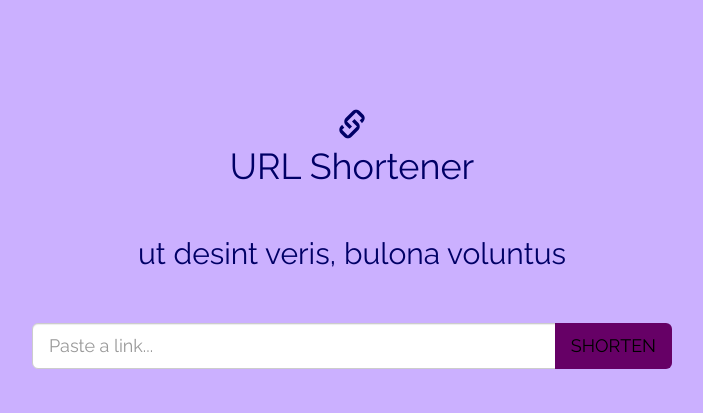
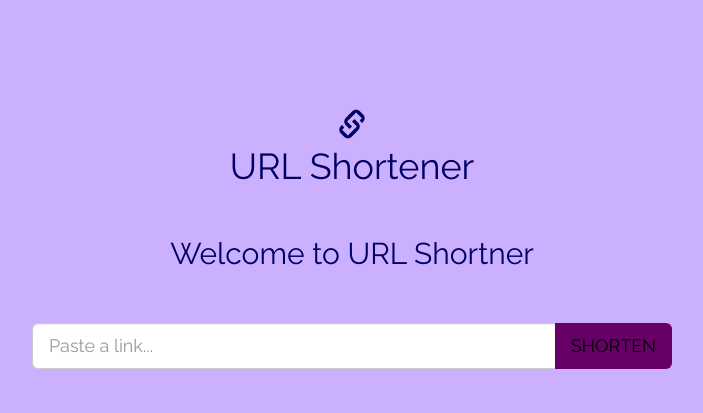
Before and after one commit to ckshitij/urlshort, a website: page views/index.html in a window 1280 px wide. Shown: the whole page, without its empty margins (288-991 px from the left). Drawn offline with nearby package versions, Linux system fonts and the light colour scheme; files that its build step writes are made by us from their sources; files whose address does not match are found by name.

Commit message:
remove mongoose vurnelibilty

```diff
--- a/package.json
+++ b/package.json
@@ -11,7 +11,7 @@
   "dependencies": {
     "body-parser": "^1.15.2",
     "express": "^4.14.0",
-    "mongodb": "^3.5.2",
+    "mongoose": "^5.9.6"
   },
   "repository": {
     "type": "git",
--- a/views/index.html
+++ b/views/index.html
@@ -21,7 +21,7 @@
         <div class="inner cover">
           <span class="glyphicon glyphicon-link"></span>
           <h1>URL Shortener</h1><br>
-          <h2>ut desint veris, bulona voluntus <h2> <br>
+          <h2>Welcome to URL Shortner<h2> <br>
 
           <div class="row">
 
```
